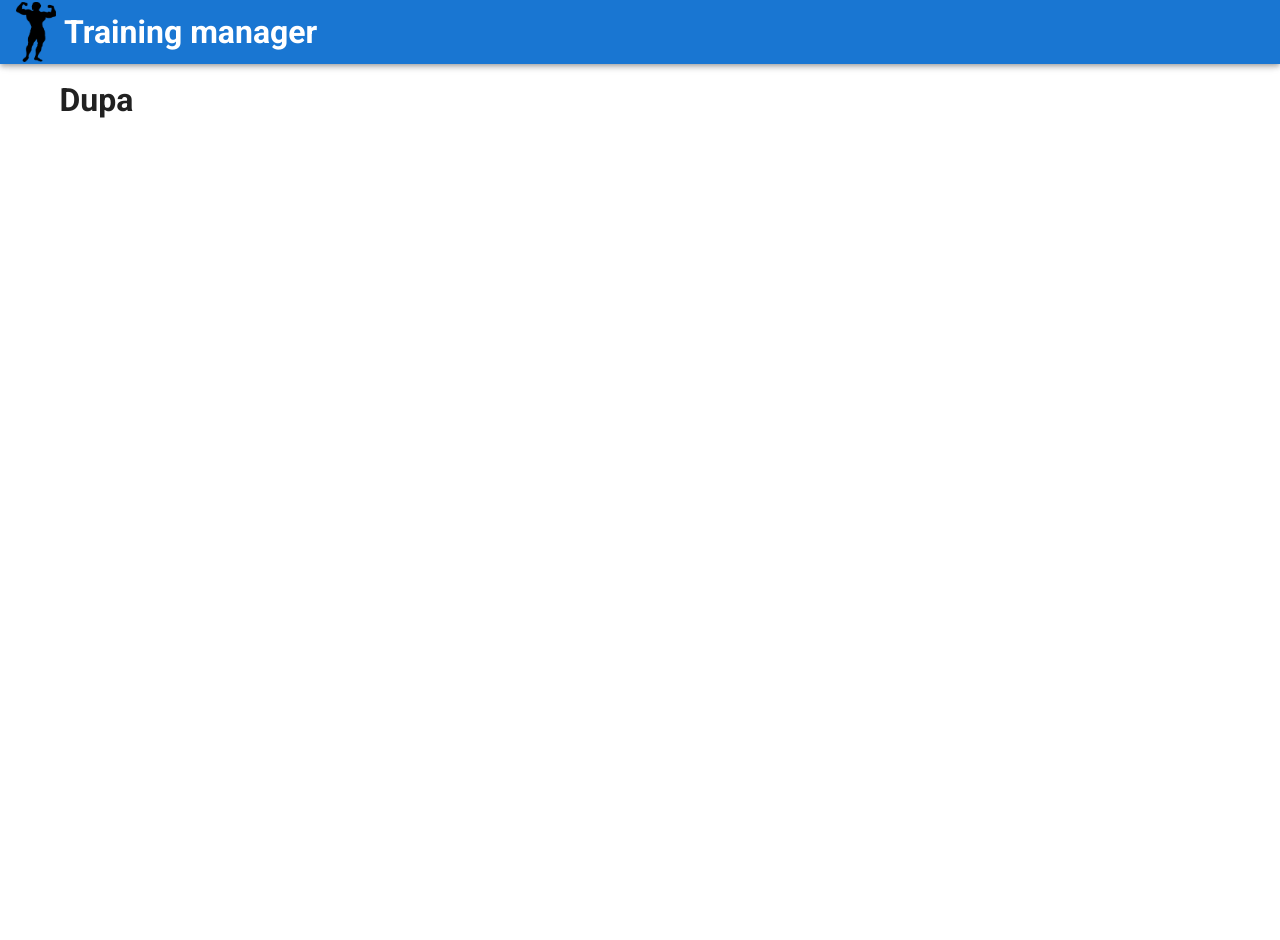
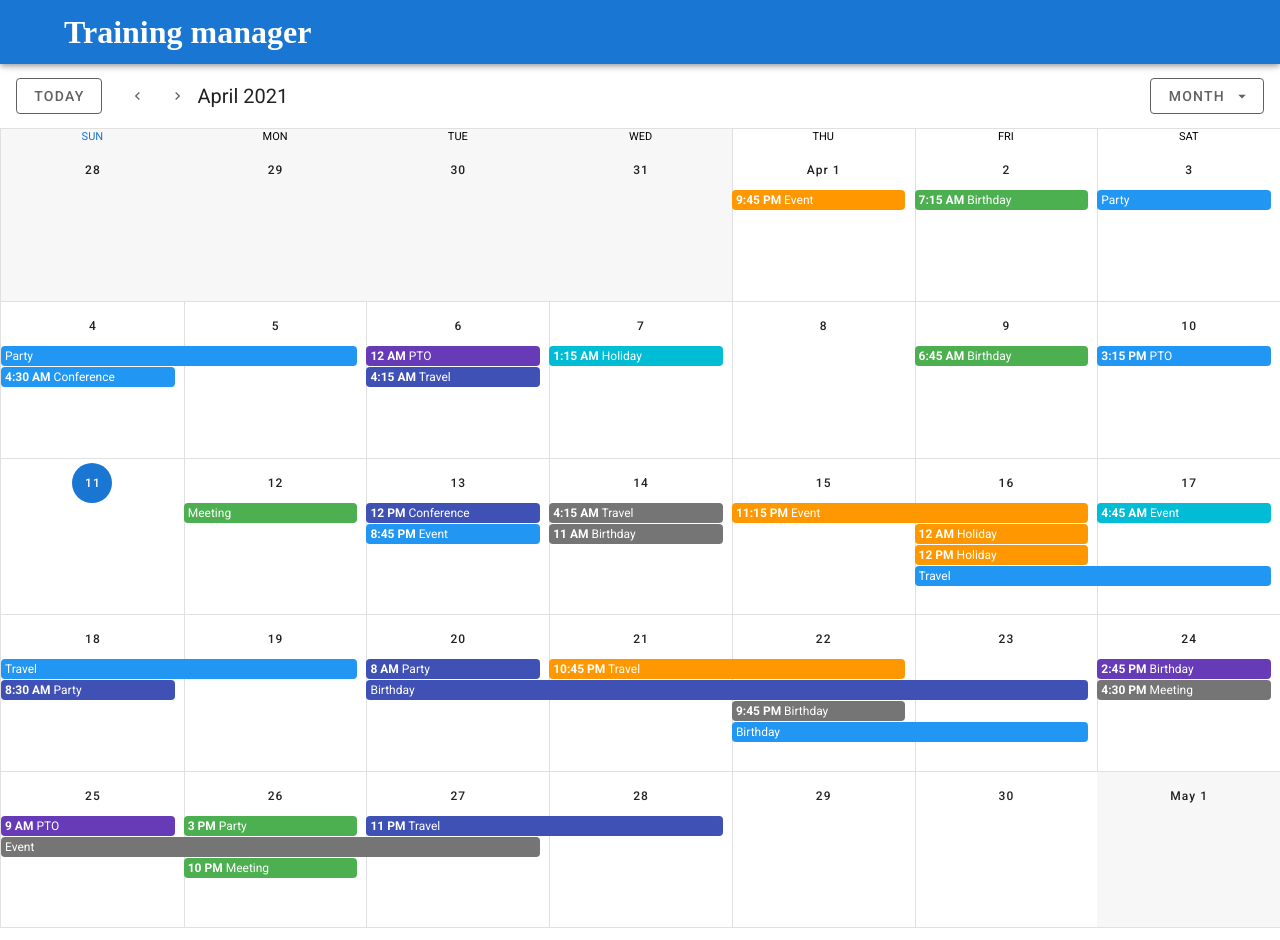
Before and after one commit to Marcin59/TrainingManager, a Vue app in the folder Frontend/trainingapp/: page / in a window 1280 px wide. Before the commit the page ends 800 px from the top, so only its background shows below. Built offline with nearby package versions, Linux system fonts and the light colour scheme.

Commit message:
Dodanie paru folderów i kalendarza z randomowymi eventami

```diff
--- a/Frontend/trainingapp/src/App.vue
+++ b/Frontend/trainingapp/src/App.vue
@@ -1,5 +1,6 @@
 <template>
   <v-app>
+
     <v-app-bar
       app
       color="primary"
@@ -15,7 +16,9 @@
           width="40"
         />
 
-        <h1>
+        <h1
+          style='font-family: "Ubuntu"'
+        >
           Training manager
         </h1>
       </div>
--- a/Frontend/trainingapp/src/components/Calendar.vue
+++ b/Frontend/trainingapp/src/components/Calendar.vue
@@ -1,14 +1,218 @@
 <template>
-  <v-container>
-    <h1>Dupa</h1>
-  </v-container>
+  <v-row class="fill-height">
+    <v-col>
+      <v-sheet height="64">
+        <v-toolbar
+          flat
+        >
+          <v-btn
+            outlined
+            class="mr-4"
+            color="grey darken-2"
+            @click="setToday"
+          >
+            Today
+          </v-btn>
+          <v-btn
+            fab
+            text
+            small
+            color="grey darken-2"
+            @click="prev"
+          >
+            <v-icon small>
+              mdi-chevron-left
+            </v-icon>
+          </v-btn>
+          <v-btn
+            fab
+            text
+            small
+            color="grey darken-2"
+            @click="next"
+          >
+            <v-icon small>
+              mdi-chevron-right
+            </v-icon>
+          </v-btn>
+          <v-toolbar-title v-if="$refs.calendar">
+            {{ $refs.calendar.title }}
+          </v-toolbar-title>
+          <v-spacer></v-spacer>
+          <v-menu
+            bottom
+            right
+          >
+            <template v-slot:activator="{ on, attrs }">
+              <v-btn
+                outlined
+                color="grey darken-2"
+                v-bind="attrs"
+                v-on="on"
+              >
+                <span>{{ typeToLabel[type] }}</span>
+                <v-icon right>
+                  mdi-menu-down
+                </v-icon>
+              </v-btn>
+            </template>
+            <v-list>
+              <v-list-item @click="type = 'day'">
+                <v-list-item-title>Day</v-list-item-title>
+              </v-list-item>
+              <v-list-item @click="type = 'week'">
+                <v-list-item-title>Week</v-list-item-title>
+              </v-list-item>
+              <v-list-item @click="type = 'month'">
+                <v-list-item-title>Month</v-list-item-title>
+              </v-list-item>
+            </v-list>
+          </v-menu>
+        </v-toolbar>
+      </v-sheet>
+      <v-sheet height="800">
+        <v-calendar
+          ref="calendar"
+          v-model="focus"
+          color="primary"
+          :events="events"
+          :event-color="getEventColor"
+          :type="type"
+          @click:event="showEvent"
+          @click:more="viewDay"
+          @click:date="viewDay"
+          @change="updateRange"
+        ></v-calendar>
+        <v-menu
+          v-model="selectedOpen"
+          :close-on-content-click="false"
+          :activator="selectedElement"
+          offset-x
+        >
+          <v-card
+            color="grey lighten-4"
+            min-width="350px"
+            flat
+          >
+            <v-toolbar
+              :color="selectedEvent.color"
+              dark
+            >
+              <v-btn icon>
+                <v-icon>mdi-pencil</v-icon>
+              </v-btn>
+              <v-toolbar-title v-html="selectedEvent.name"></v-toolbar-title>
+              <v-spacer></v-spacer>
+              <v-btn icon>
+                <v-icon>mdi-heart</v-icon>
+              </v-btn>
+              <v-btn icon>
+                <v-icon>mdi-dots-vertical</v-icon>
+              </v-btn>
+            </v-toolbar>
+            <v-card-text>
+              <span v-html="selectedEvent.details"></span>
+            </v-card-text>
+            <v-card-actions>
+              <v-btn
+                text
+                color="secondary"
+                @click="selectedOpen = false"
+              >
+                Cancel
+              </v-btn>
+            </v-card-actions>
+          </v-card>
+        </v-menu>
+      </v-sheet>
+    </v-col>
+  </v-row>
 </template>
 
 <script>
   export default {
-    name: 'Calendar',
+    data: () => ({
+      focus: '',
+      type: 'month',
+      typeToLabel: {
+        month: 'Month',
+        week: 'Week',
+        day: 'Day',
+      },
+      selectedEvent: {},
+      selectedElement: null,
+      selectedOpen: false,
+      events: [],
+      colors: ['blue', 'indigo', 'deep-purple', 'cyan', 'green', 'orange', 'grey darken-1'],
+      names: ['Meeting', 'Holiday', 'PTO', 'Travel', 'Event', 'Birthday', 'Conference', 'Party'],
+    }),
+    mounted () {
+      this.$refs.calendar.checkChange()
+    },
+    methods: {
+      viewDay ({ date }) {
+        this.focus = date
+        this.type = 'day'
+      },
+      getEventColor (event) {
+        return event.color
+      },
+      setToday () {
+        this.focus = ''
+      },
+      prev () {
+        this.$refs.calendar.prev()
+      },
+      next () {
+        this.$refs.calendar.next()
+      },
+      showEvent ({ nativeEvent, event }) {
+        const open = () => {
+          this.selectedEvent = event
+          this.selectedElement = nativeEvent.target
+          setTimeout(() => {
+            this.selectedOpen = true
+          }, 10)
+        }
 
-    data: () => ({
-    }),
+        if (this.selectedOpen) {
+          this.selectedOpen = false
+          setTimeout(open, 10)
+        } else {
+          open()
+        }
+
+        nativeEvent.stopPropagation()
+      },
+      updateRange ({ start, end }) {
+        const events = []
+
+        const min = new Date(`${start.date}T00:00:00`)
+        const max = new Date(`${end.date}T23:59:59`)
+        const days = (max.getTime() - min.getTime()) / 86400000
+        const eventCount = this.rnd(days, days + 20)
+
+        for (let i = 0; i < eventCount; i++) {
+          const allDay = this.rnd(0, 3) === 0
+          const firstTimestamp = this.rnd(min.getTime(), max.getTime())
+          const first = new Date(firstTimestamp - (firstTimestamp % 900000))
+          const secondTimestamp = this.rnd(2, allDay ? 288 : 8) * 900000
+          const second = new Date(first.getTime() + secondTimestamp)
+
+          events.push({
+            name: this.names[this.rnd(0, this.names.length - 1)],
+            start: first,
+            end: second,
+            color: this.colors[this.rnd(0, this.colors.length - 1)],
+            timed: !allDay,
+          })
+        }
+
+        this.events = events
+      },
+      rnd (a, b) {
+        return Math.floor((b - a + 1) * Math.random()) + a
+      },
+    },
   }
 </script>
```
Also changed, not shown: Frontend/trainingapp/src/services/defaultService.js (added).
